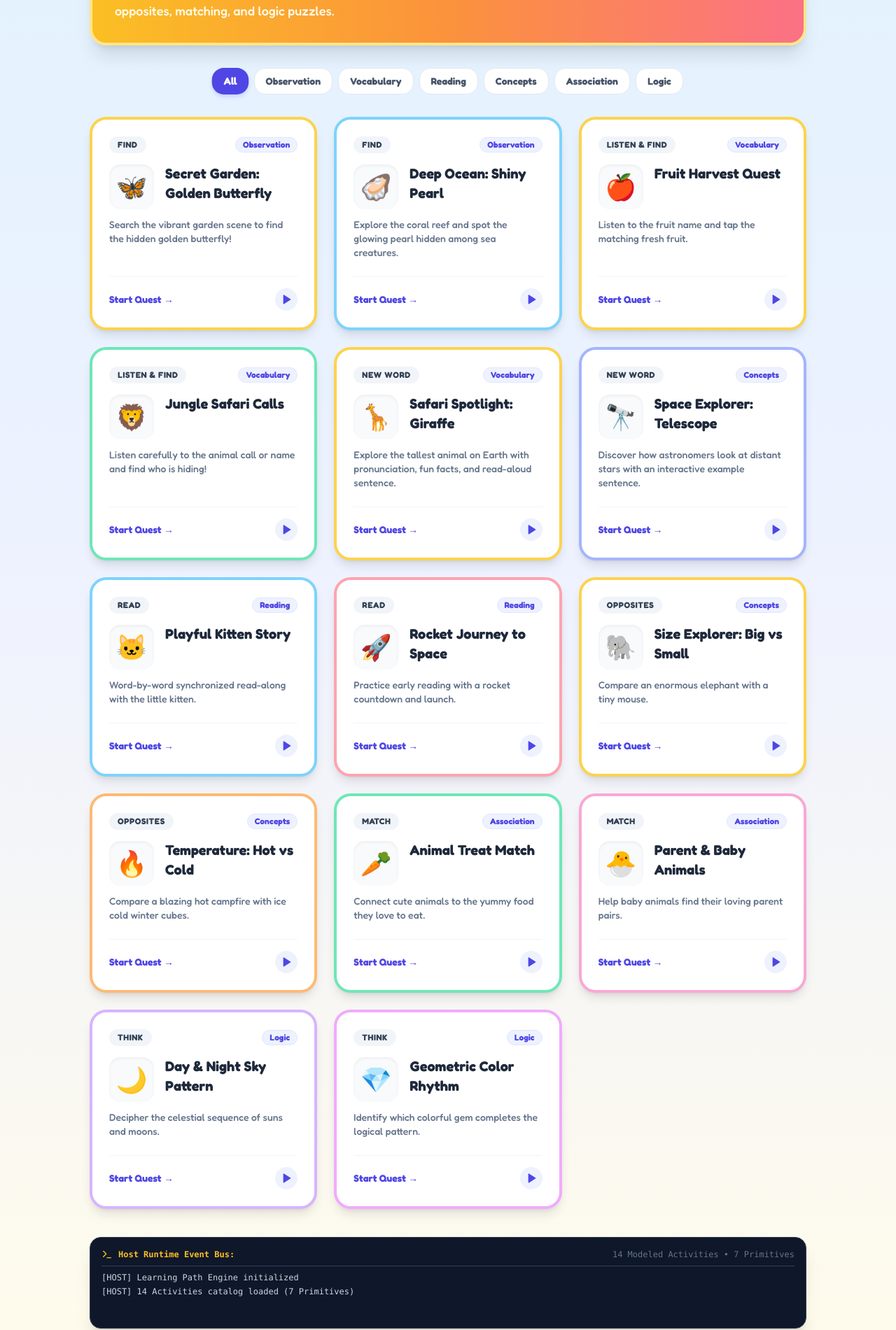
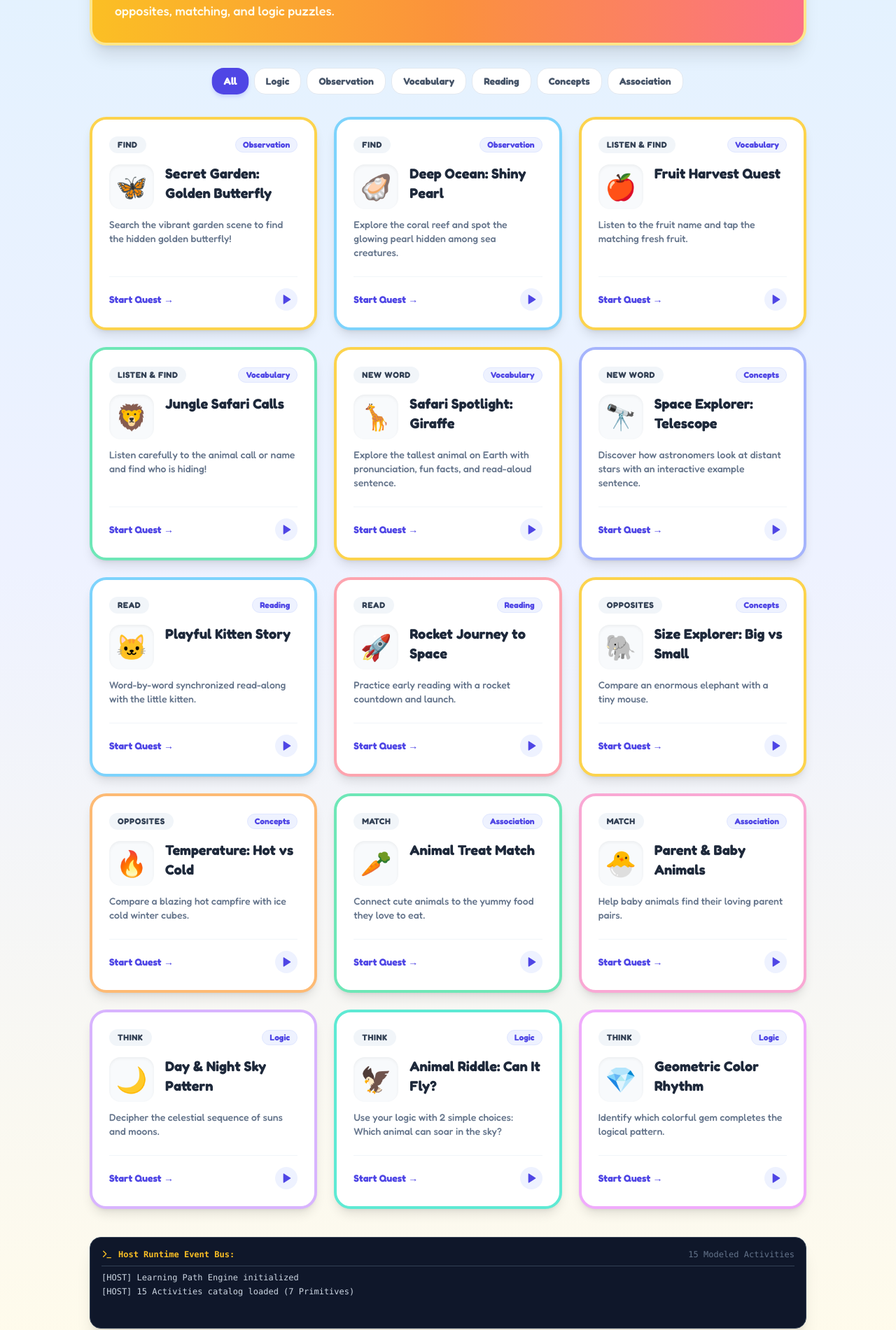
Before and after one commit to sudhirmishra/learning-path-primitives, a React (Vite) app: page / in a window 1280 px wide. Shown: the part 317-2218 px from the top of the page at 70% size. Built offline with nearby package versions, Linux system fonts and the light colour scheme.

Commit message:
Add 2-choice Think riddle activity 'Animal Riddle: Can It Fly?' to showcase 2-option logic question

```diff
--- a/src/App.tsx
+++ b/src/App.tsx
@@ -17,7 +17,7 @@ export function App() {
   const [selectedCategory, setSelectedCategory] = useState<string>('All');
   const [eventLogs, setEventLogs] = useState<string[]>([
     '[HOST] Learning Path Engine initialized',
-    '[HOST] 14 Activities catalog loaded (7 Primitives)',
+    '[HOST] 15 Activities catalog loaded (7 Primitives)',
   ]);
 
   const addLog = (msg: string) => {
@@ -33,7 +33,7 @@ export function App() {
       ? ACTIVITIES_CATALOG
       : ACTIVITIES_CATALOG.filter((a) => a.category === selectedCategory);
 
-  const categories = ['All', 'Observation', 'Vocabulary', 'Reading', 'Concepts', 'Association', 'Logic'];
+  const categories = ['All', 'Logic', 'Observation', 'Vocabulary', 'Reading', 'Concepts', 'Association'];
 
   return (
     <div className="min-h-screen flex flex-col items-center justify-between p-4 md:p-8">
@@ -71,7 +71,7 @@ export function App() {
         ) : (
           <div className="hidden sm:flex items-center gap-2 text-slate-500 font-bold text-sm bg-slate-50 border border-slate-200 px-4 py-2 rounded-2xl">
             <Compass className="w-4 h-4 text-amber-500" />
-            <span>14 Quests Across 7 Primitives</span>
+            <span>15 Quests Across 7 Primitives</span>
           </div>
         )}
       </header>
@@ -98,7 +98,7 @@ export function App() {
                     Choose Your Learning Adventure!
                   </h2>
                   <p className="text-amber-50 text-base md:text-lg font-medium">
-                    Pick any quest below to practice visual search, vocabulary, stories, opposites, matching, and logic puzzles.
+                    Pick any quest below to practice visual search, riddles, stories, opposites, matching, and logic puzzles.
                   </p>
                 </div>
                 <div className="text-7xl md:text-8xl drop-shadow-md select-none animate-bounce">
@@ -200,6 +200,13 @@ export function App() {
               </div>
 
               {/* Render Respective Primitive with Configured Dataset */}
+              {activeActivityId === 'think-swim-fly' && (
+                <Think
+                  {...ACTIVITY_DATA['think-swim-fly']}
+                  onComplete={() => addLog('[HOST EVENT] Completed 2-Choice Think Riddle')}
+                />
+              )}
+
               {activeActivityId === 'find-hidden-butterfly' && (
                 <Find
                   {...ACTIVITY_DATA['find-hidden-butterfly']}
@@ -317,7 +324,7 @@ export function App() {
             <Terminal className="w-4 h-4" />
             <span>Host Runtime Event Bus:</span>
           </div>
-          <span className="text-slate-500">14 Modeled Activities • 7 Primitives</span>
+          <span className="text-slate-500">15 Modeled Activities</span>
         </div>
         <div className="h-16 overflow-y-auto space-y-1 text-slate-300">
           {eventLogs.map((log, index) => (
--- a/src/data/activities.ts
+++ b/src/data/activities.ts
@@ -173,6 +173,17 @@ export const ACTIVITIES_CATALOG: ActivityCatalogItem[] = [
     accentBorder: 'border-purple-300',
   },
   {
+    id: 'think-swim-fly',
+    primitiveId: 'think',
+    primitiveName: 'Think',
+    title: 'Animal Riddle: Can It Fly?',
+    description: 'Use your logic with 2 simple choices: Which animal can soar in the sky?',
+    emoji: '🦅',
+    category: 'Logic',
+    color: 'from-teal-400 to-emerald-500',
+    accentBorder: 'border-teal-300',
+  },
+  {
     id: 'think-shape-sequence',
     primitiveId: 'think',
     primitiveName: 'Think',
@@ -187,6 +198,21 @@ export const ACTIVITIES_CATALOG: ActivityCatalogItem[] = [
 
 // Activity Datasets
 export const ACTIVITY_DATA = {
+  // Think: 2-Choice Question Riddle (Reusing Think primitive with 2 choices)
+  'think-swim-fly': {
+    promptText: 'Look at the question: Which of these animals can fly high in the sky?',
+    patternSequence: [
+      { emoji: '☁️', label: 'Sky' },
+      { emoji: '🌈', label: 'Rainbow' },
+      { emoji: '☁️', label: 'Sky' },
+    ],
+    options: [
+      { id: 'eagle', emoji: '🦅', label: 'Golden Eagle' },
+      { id: 'whale', emoji: '🐋', label: 'Blue Whale' },
+    ] as ThinkOption[],
+    correctOptionId: 'eagle',
+  },
+
   // Find 1: Garden Butterfly
   'find-hidden-butterfly': {
     instruction: 'Can you find the golden butterfly hidden in the sunny garden?',
```
